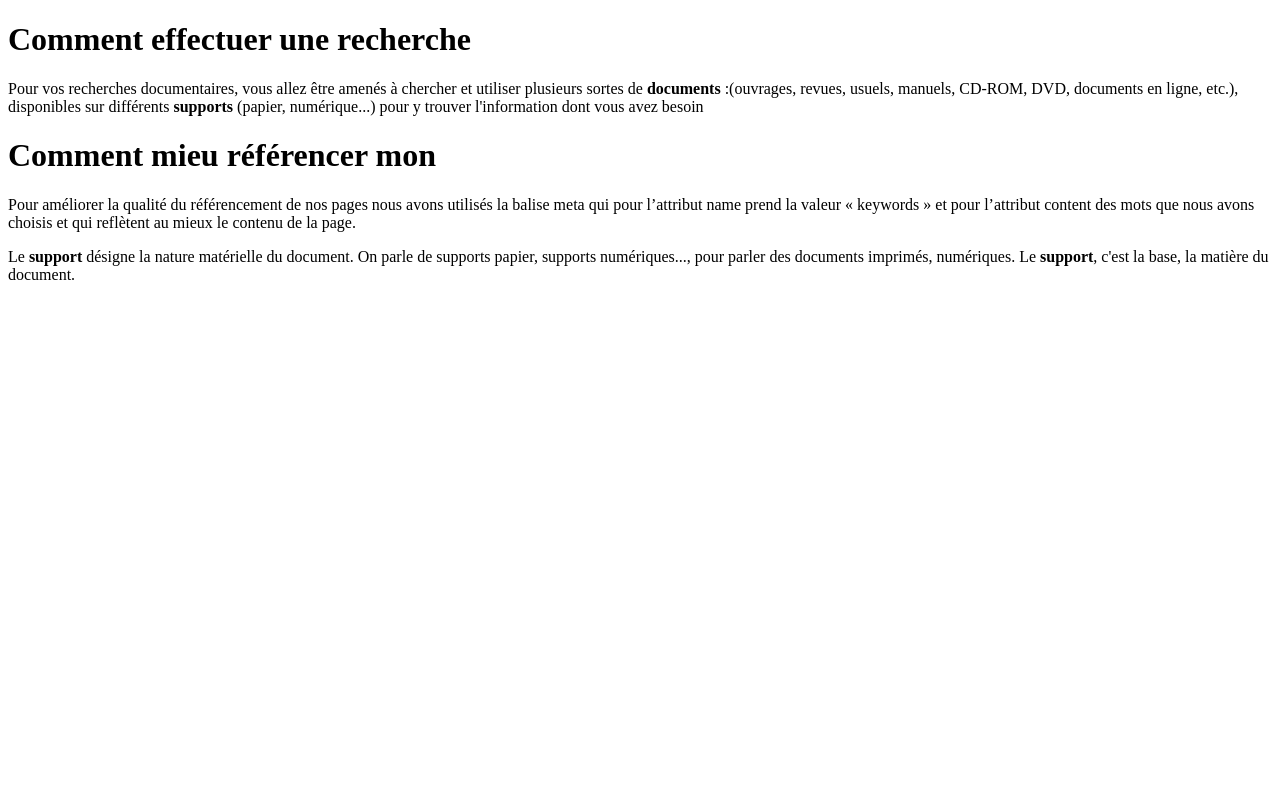
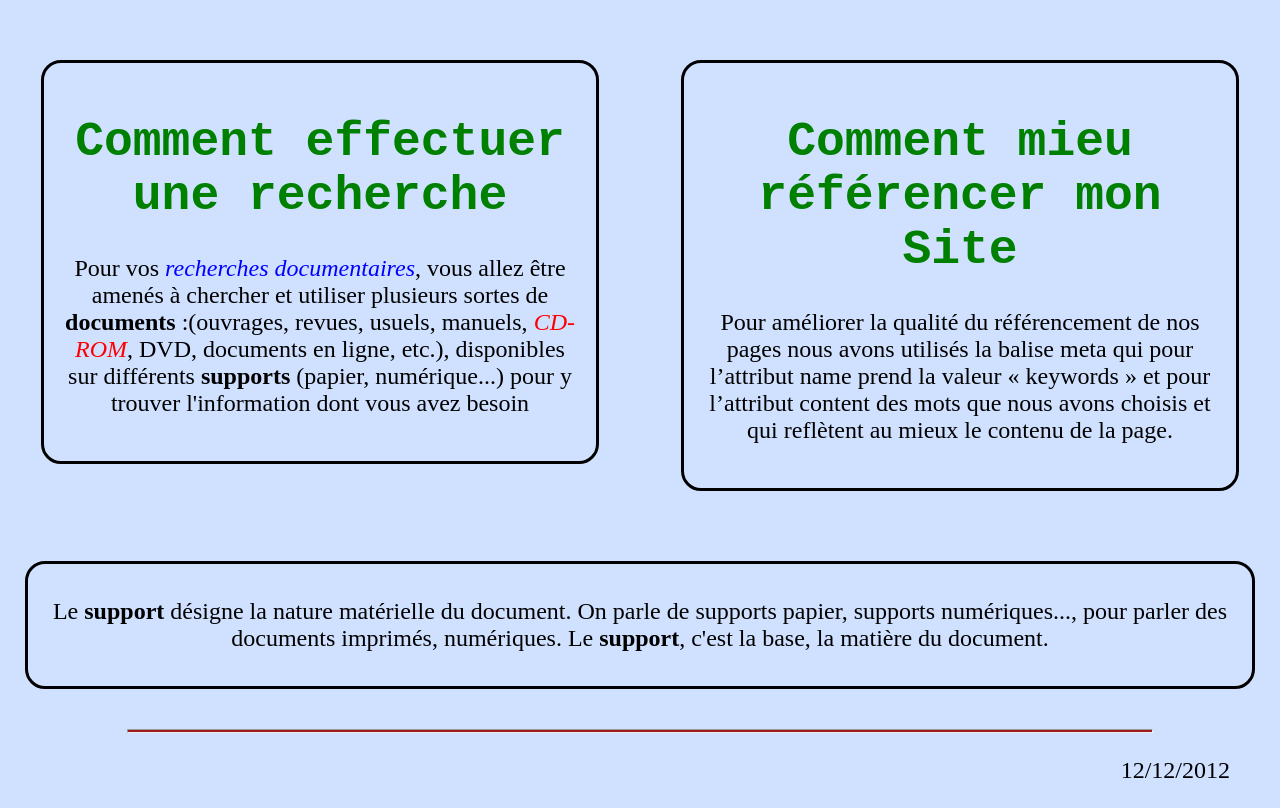
Before and after one commit to Lakhdher/Atelier-html, a plain HTML site: page ex 1/index.html in a window 1280 px wide. Drawn offline with Linux system fonts and the light colour scheme.

Commit message:
exercice1

```diff
--- a/ex 1 partie 1/index.css
+++ /dev/null
@@ -1,62 +0,0 @@
-/* style our le grand contenaire */
-div.big
-{
-    margin-top: 80px;
-    border-style:solid;
-    border-radius: 20px;
-    border-color: rgb(91, 26, 151);
-    display: flex;
-    justify-content:space-around;
-    height:fit-content
-}
-/* }
-style pour le contenaire a droite */
-div#d
-{
-text-align: center;
-width: 40%;
-font-size: x-large;
-border-width: 1mm;
-border-radius: 20px;
-border-color: black;
-border-style: solid;
-margin-top: 20px;
-margin-bottom: 20px;
-padding-top: 25px;
-height: fit-content;
-}
-
-/* }
-style pour le contenaire a gauche */
-
-div#g
-{
-text-align: center;
-height: fit-content;
-border-radius: 20px;
-font-size:x-large;
-width: 40%;
-border-color: black;
-border-width: 1mm;
-border-style: solid;
-margin-top: 20px;
-margin-bottom: 20px;
-padding-top: 25px;
-
-
-}
-
-
-div.elem {
-    text-align: center;
-    font-size: x-large;
-    padding-top: 25px;
-    padding-bottom: 25px;
-    height:fit-content;
-    margin-top: 50px;
-    border-style:solid;
-    border-radius: 20px;
-    border-color: rgb(91, 26, 151);
-    padding-right: 90px;
-    padding-left: 90px;
-}
--- /dev/null
+++ b/ex 1/index.css
@@ -0,0 +1,85 @@
+/* style our le grand contenaire */
+div.big
+{
+    margin-top: 40px;
+    display: flex;
+    justify-content:space-around;
+    height:fit-content;
+
+}
+/* }
+style pour le contenaire a droite */
+div#d
+{
+text-align: center;
+width: 40%;
+font-size: x-large;
+margin-top: 20px;
+margin-bottom: 20px;
+padding-top: 25px;
+height: fit-content;
+border-style: solid;
+margin-right: 25px;
+margin-left:  25px;
+border-radius: 20px;
+padding : 20px;
+}
+
+/* }
+style pour le contenaire a gauche */
+
+div#g
+{
+text-align: center;
+height: fit-content;
+font-size:x-large;
+width: 40%;
+margin-top: 20px;
+margin-bottom: 20px;
+padding-top: 25px;
+border-style: solid;
+margin-right: 25px;
+margin-left:  25px;
+border-radius: 20px;
+padding : 20px;
+
+}
+
+
+div.elem {
+    text-align: center;
+    font-size: x-large;
+    padding-top: 10px;
+    padding-bottom: 10px;
+    height:fit-content;
+    margin-top: 50px;
+    padding-right: 10px;
+    padding-left: 10px;
+    border-style: solid;
+    margin-right: 25px;
+    margin-left:  25px;
+    border-radius: 20px;
+}
+
+body
+{
+    background-color: #d0e0ff;
+    padding: 0px;
+    margin: 0px;
+}
+
+h1
+{
+    color: green;
+    font-family: 'Courier New', Courier, monospace;
+}
+
+i
+{
+    color: blue;
+}
+
+#a
+{
+    color: red;
+}
--- a/ex 1 partie 1/index.html
+++ b/ex 1/index.html
@@ -4,7 +4,7 @@
     <meta charset="UTF-8">
     <meta http-equiv="X-UA-Compatible" content="IE=edge">
     <meta name="viewport" content="width=device-width, initial-scale=1.0">
-    <link rel="stylesheet" href="finale.css">
+    <link rel="stylesheet" href="index.css">
     <title>Atelier web
     </title>
 </head>
@@ -14,8 +14,8 @@
     <div id="g">
     <p>
         <h1>Comment effectuer une recherche</h1>
-        Pour vos recherches documentaires, vous allez être amenés à chercher et utiliser
-        plusieurs sortes de <strong>documents</strong>  :(ouvrages, revues, usuels, manuels, CD-ROM,
+        Pour vos <i>recherches documentaires</i>, vous allez être amenés à chercher et utiliser
+        plusieurs sortes de <strong>documents</strong>  :(ouvrages, revues, usuels, manuels, <i id="a">CD-ROM</i>,
         DVD, documents en ligne, etc.), disponibles sur différents <strong>supports</strong> (papier,
         numérique...) pour y trouver l'information dont vous avez besoin
 
@@ -23,7 +23,7 @@
 </div>
 <div id="d">
     <p>
-        <h1>Comment mieu référencer mon</h1>
+        <h1>Comment mieu référencer mon Site</h1>
         Pour améliorer la qualité du référencement de nos pages nous avons utilisés la
             balise meta qui pour l’attribut name prend la valeur « keywords » et pour l’attribut
             content des mots que nous avons choisis et qui reflètent au mieux le contenu de la
@@ -38,5 +38,8 @@ numériques..., pour parler des documents imprimés, numériques. Le <strong>sup
 du document.
     </p>
 </div>
+
+<hr style="width:80%;height:2px;color:#8b2a2a;background-color:#9c1b1b;margin-top: 40px;">
+<p style="text-align: right;margin-right: 50px;font-size: x-large;">12/12/2012</p>
 </body>
 </html>
```
